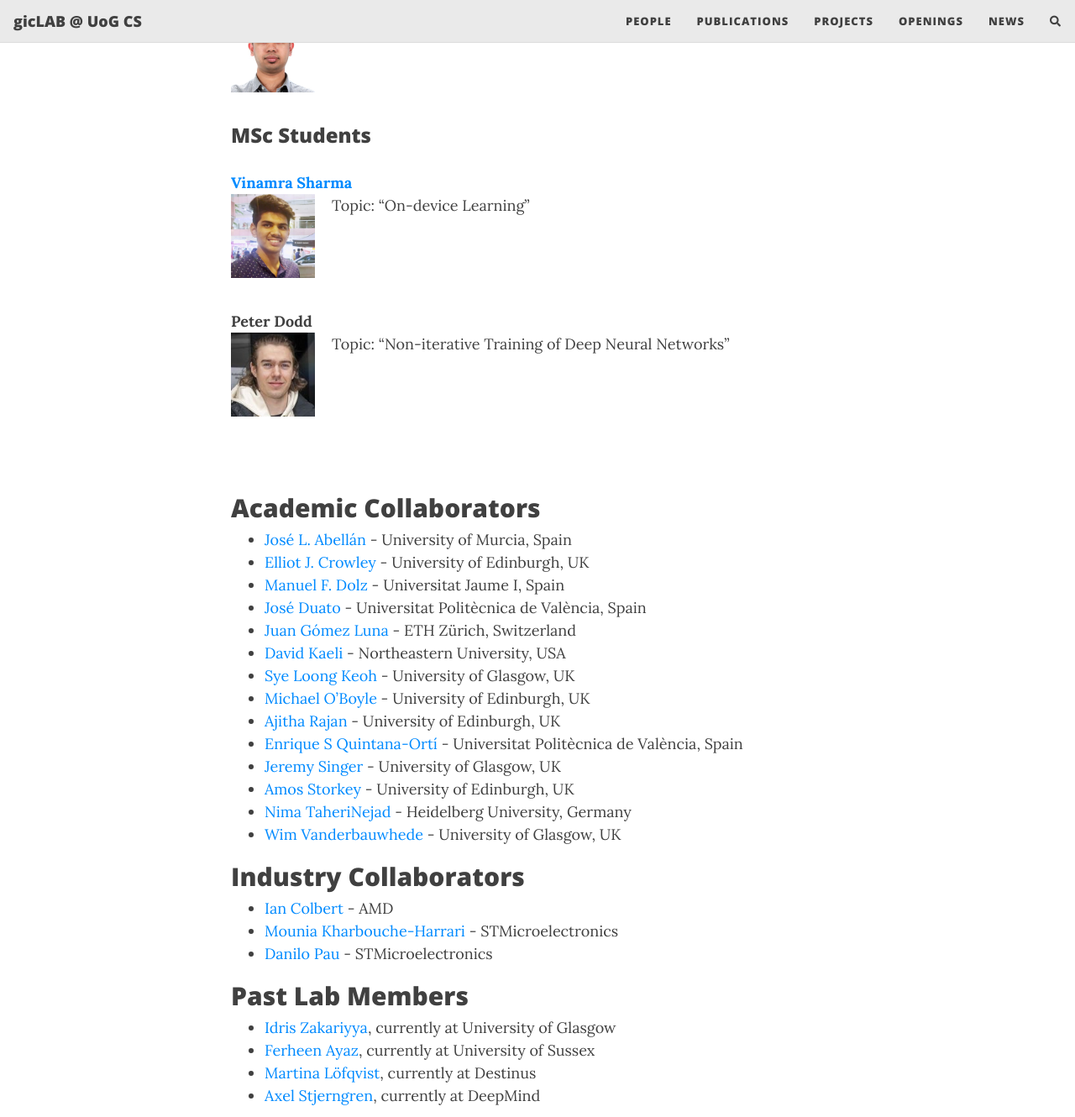
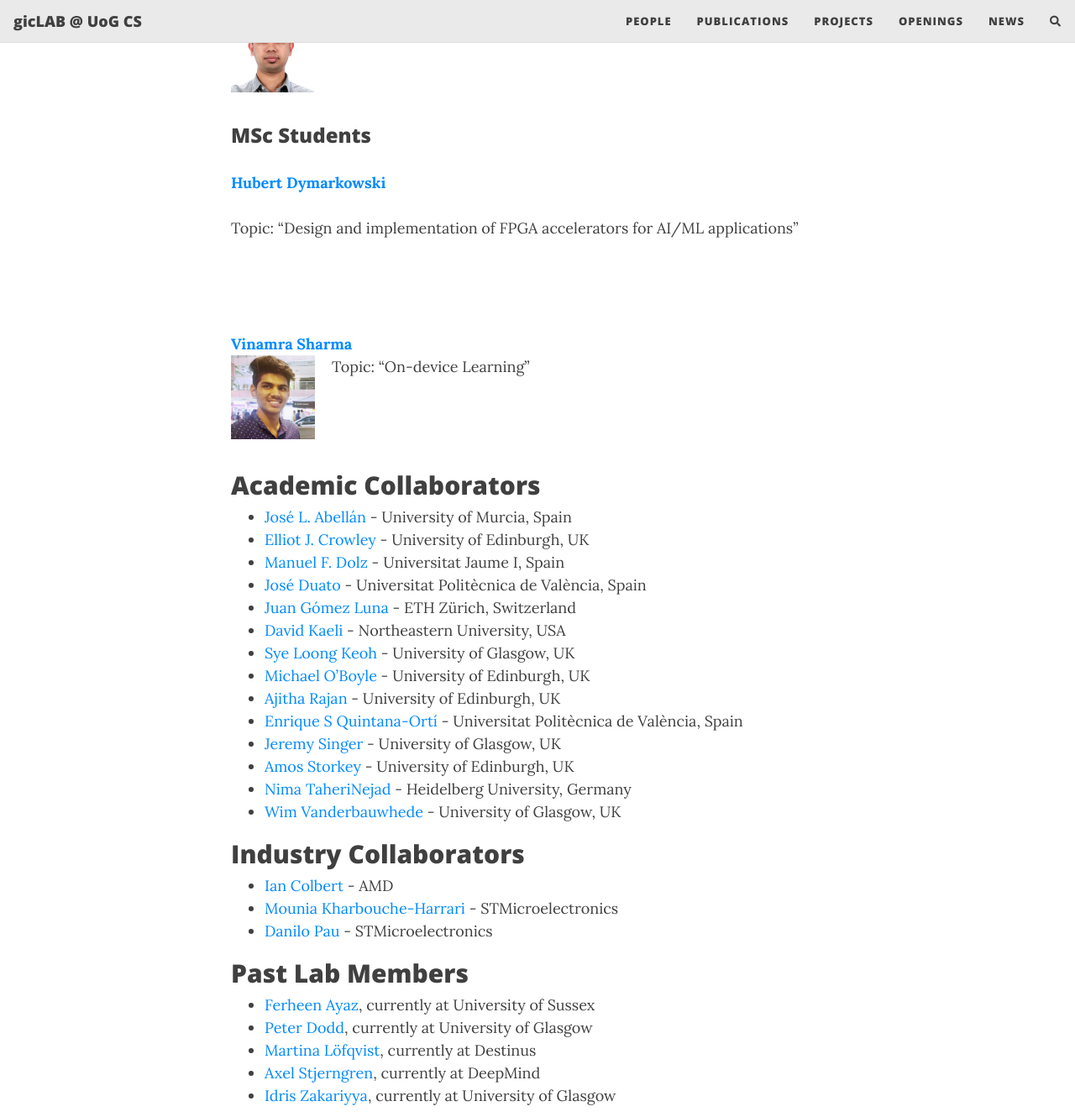
Before and after one commit to gicLAB/gicLAB.github.io, a Jekyll site: the page built from people.md, in a window 1280 px wide and 1400 px high, scrolled down 1274 px, cut to the strip 0-1330 px from the top of the window. Shown: the whole strip at 84% size. Built offline with Jekyll 4.4.1, drawn with Linux system fonts in a browser that asks for light colours; nearby versions of some CDN libraries; comment, search, counter and statistics services are not loaded.

Commit message:
Update people.md

```diff
--- a/people.md
+++ b/people.md
@@ -46,17 +46,15 @@ Topic: "'Efficient ML model implementation in FPGAs"
 
 ### MSc Students
 
+**[Hubert Dymarkowski](https://www.linkedin.com/in/hubert-dymarkowski-000880265/)** <br>
+ Topic: "Design and implementation of FPGA accelerators for AI/ML applications"
+ <br><br>
+ <br><br>
+
 **[Vinamra Sharma](https://www.linkedin.com/in/vinamra-sharma/)** <br>  <img src="/assets/img/people/vinamra.jpeg" width="100px" style="float: left; margin-right: 20px;">
  Topic: "On-device Learning"
  <br><br>
  <br><br>
-
-**Peter Dodd** <br>  <img src="/assets/img/people/peter.png" width="100px" style="float: left; margin-right: 20px;">
- Topic: "Non-iterative Training of Deep Neural Networks"
-<br><br>
-<br><br>
-<br><br>
-
 
 <!-- ### MSc Students -->
 
@@ -87,10 +85,11 @@ Topic: "'Efficient ML model implementation in FPGAs"
 
 ## Past Lab Members
 
-- [Idris Zakariyya](https://www.gla.ac.uk/schools/computing/staff/idriszakariyya/), currently at University of Glasgow
 - [Ferheen Ayaz](https://ferheenayaz.github.io/), currently at University of Sussex
+- [Peter Dodd](https://www.linkedin.com/in/pete-dodd-3b5001205/), currently at University of Glasgow
 - [Martina Löfqvist](https://www.linkedin.com/in/martinalofqvist/), currently at Destinus
 - [Axel Stjerngren](https://www.linkedin.com/in/axel-stjerngren/), currently at DeepMind
+- [Idris Zakariyya](https://www.gla.ac.uk/schools/computing/staff/idriszakariyya/), currently at University of Glasgow
 <!-- - [Isak Bosman](https://www.linkedin.com/in/isak-bosman/)-->
 
 <!-- ### Research Interns -->
```
